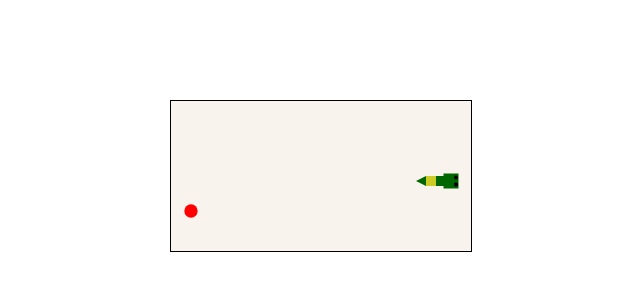
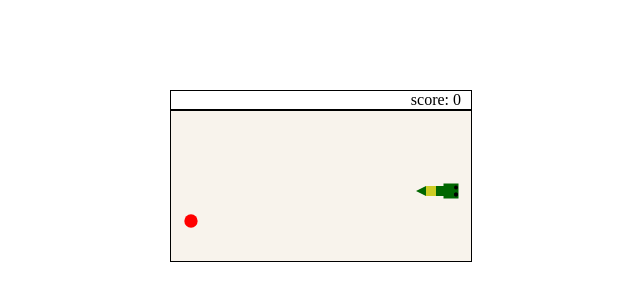
Before and after one commit to gabrielgarci/canvas-snake, a website with bundled scripts: page app/index.html in a window 1280 px wide. Shown: the part 224-524 px from the top of the page, without its empty margins (319-959 px from the left). Built offline with nearby package versions, Linux system fonts and the light colour scheme.

Commit message:
Add score

```diff
--- a/app/index.html
+++ b/app/index.html
@@ -8,8 +8,9 @@
         <link rel="stylesheet" href="./styles/styles.css">
     </head>
     <body>
-        <canvas id="playground">
-
-        </canvas>
+        <div class="game">
+            <p class="game__score">score: <span id="points"></span></p>
+            <canvas id="playground"></canvas>
+        </div>
     </body>
 </html>
--- a/app/scripts/game/game.js
+++ b/app/scripts/game/game.js
@@ -26,6 +26,7 @@ const endGame = () => {
 };
 
 const newGame = () => {
+  document.getElementById( 'points' ).innerHTML = 0;
   resetSnake();
   foodPiece.replace( snake );
   frameInterval = setInterval( () => {
--- a/app/scripts/game/snake-animation.js
+++ b/app/scripts/game/snake-animation.js
@@ -58,6 +58,7 @@ const move = ( snake, foodPiece ) => {
   if ( !snake.body.some( ( position ) => position.x === newPosition.x && position.y === newPosition.y ) ) {
     if ( newPosition.x === foodPiece.coords.x && newPosition.y === foodPiece.coords.y ) {
       newPosition.isFood = true;
+      document.getElementById( 'points' ).innerHTML = snake.body.length - 3;
       foodPiece.replace( snake );
     }
 
--- a/app/styles/styles.css
+++ b/app/styles/styles.css
@@ -8,3 +8,19 @@ body {
     height: 100vh;
     margin: 0;
 }
+
+.game {
+    display: flex;
+    justify-content: center;
+    align-items: center;
+    flex-direction: column;
+}
+
+.game__score {
+    width: 100%;
+    margin: 0;
+    text-align: right;
+    padding-right: 10px;
+    border: 1px solid black;
+    box-sizing: border-box;
+}
```
